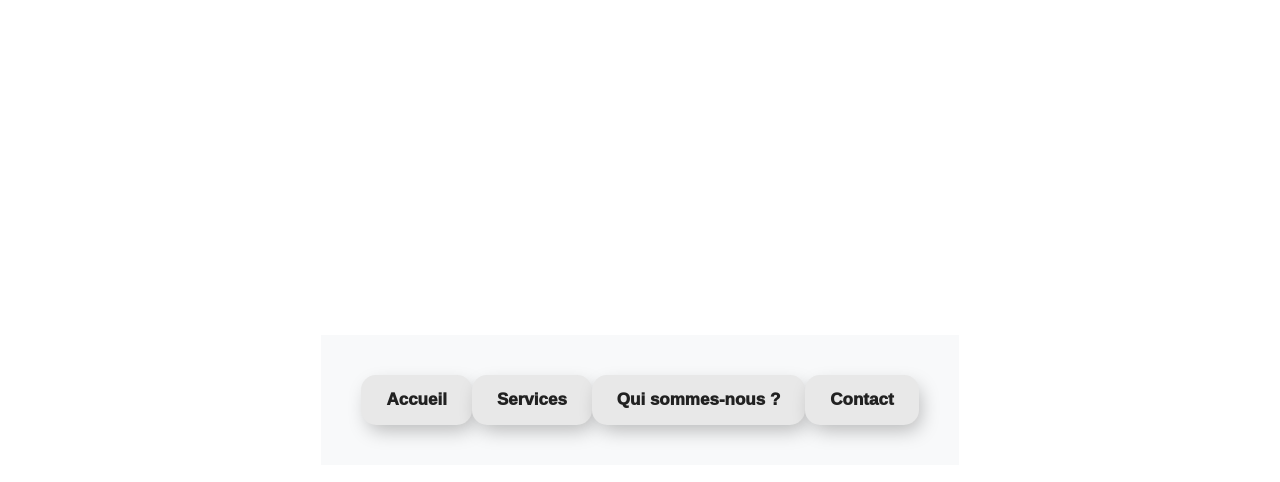
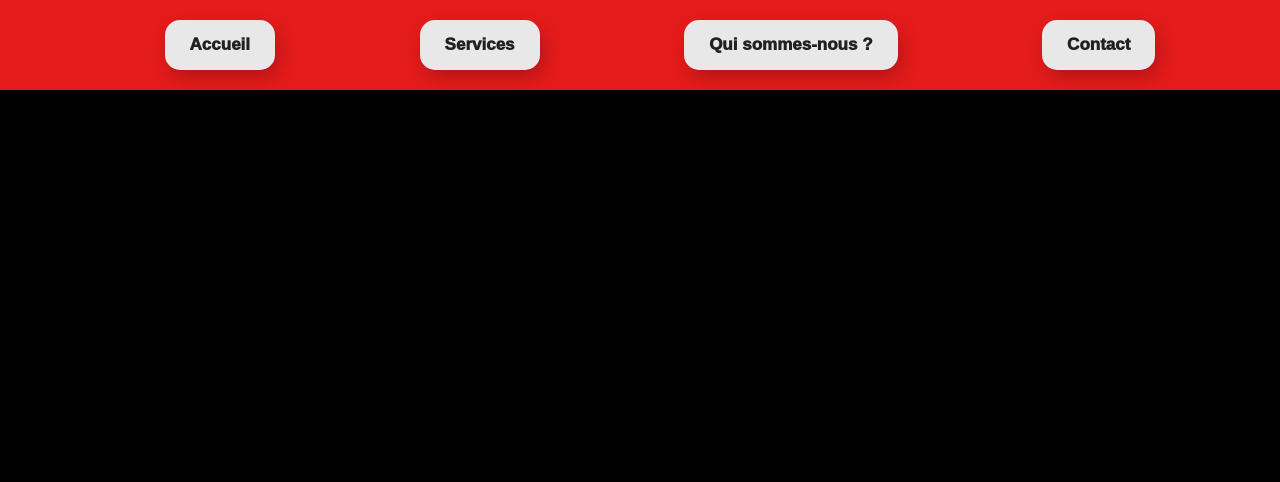
Before and after one commit to Nassjet/NASA3D, a React (Vite) app: page / in a window 1280 px wide. Shown: the top 482 px of the page. Built offline with nearby package versions, Linux system fonts and the light colour scheme.

Commit message:
header terminé, début footer

```diff
--- a/src/App.tsx
+++ b/src/App.tsx
@@ -1,10 +1,13 @@
 
+import Footer from './components/ui/Footer';
 import Header from './components/ui/Header';
 
 function App() {
   return (
-
-      <Header name = "Bienvenue chez Nasa3D"/>
+    <>
+    <Header name = "Bienvenue chez Nasa3D"/>
+    <Footer name = "truc"/>
+    </>
   );
 }
 
--- a/src/components/ui/Footer.tsx
+++ b/src/components/ui/Footer.tsx
@@ -1 +1,26 @@
 import React from "react";
+import {
+    MDBFooter,
+    MDBContainer,
+    MDBCol,
+    MDBRow,
+    MDBIcon,
+    MDBBtn
+  } from 'mdb-react-ui-kit';
+
+interface FooterProps {
+    name: string;
+}
+
+const Footer : React.FC<FooterProps> = ({ }) => {
+    return (
+        <footer className="footer">
+            <div>
+
+            </div>
+        </footer>
+
+    )
+}
+
+export default Footer;
--- a/src/index.css
+++ b/src/index.css
@@ -3,23 +3,35 @@ body, html {
   height: 100%;
   margin: 0;
   display: flex;
-  justify-content: center; /* Centre horizontalement */
-  align-items: center; /* Centre verticalement */
+  flex-direction: column;
+  background-color: rgb(0, 0, 0);
 }
 
 /* Style pour le header */
 .header {
-  background-color: #f8f9fa;
+  background-color: #e41b1b;
   padding: 20px;
   display: flex;
-  justify-content: center;
+  justify-content: space-evenly;
   align-items: center;
+  position: fixed; /* Rendre le header fixe */
+  top: 0; /* Positionner en haut */
+  left: 0; /* Positionner à gauche */
+  width: 100%; /* Prendre toute la largeur de l'écran */
+  z-index: 1000; /* Assurer que le header est au-dessus du contenu */
 }
 
 /* Style pour le conteneur des boutons */
 .header-nav {
   display: flex;
-  gap: 10px; /* Espace entre les boutons */
+  gap: 10px; /* Corriger l'espacement entre les boutons */
+}
+
+/* Ajoute un padding-top au body pour éviter que le contenu soit caché derrière le header */
+body::before {
+  content: "";
+  display: block;
+  height: 80px; /* Ajuste cette hauteur selon la hauteur réelle de ton header */
 }
 
 /* Style pour chaque bouton */
--- a/src/main.tsx
+++ b/src/main.tsx
@@ -2,6 +2,8 @@ import React from 'react'
 import ReactDOM from 'react-dom/client'
 import App from './App.tsx'
 import './index.css'
+
+
 
 ReactDOM.createRoot(document.getElementById('root')!).render(
   <React.StrictMode>
```
Also changed, not shown: 1 other file (tests, documents, lock files or other folders).
